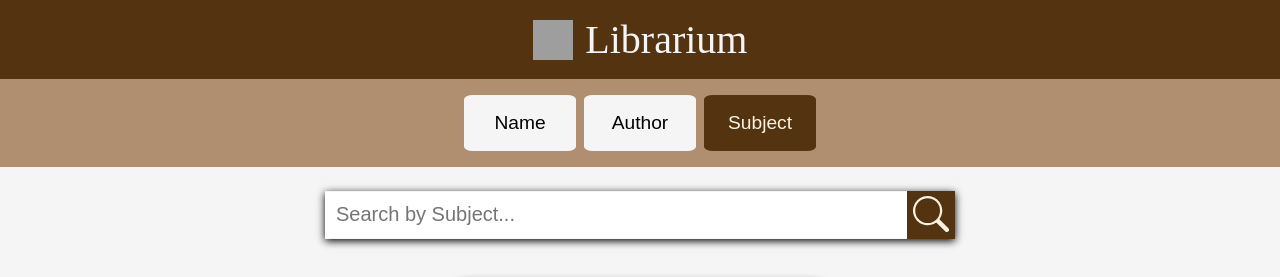
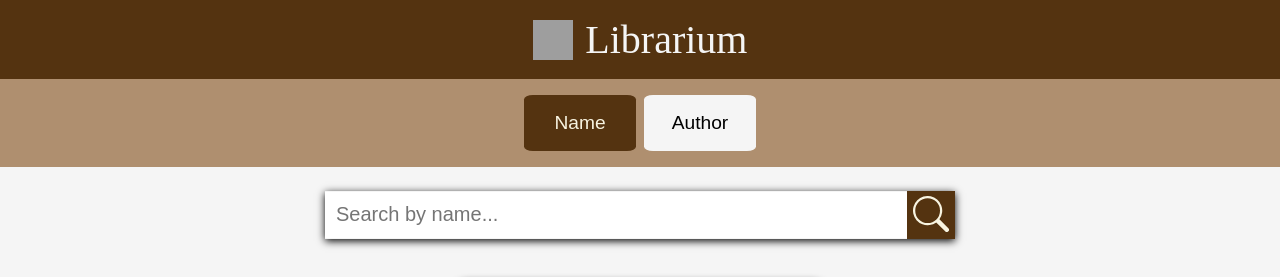
Before and after one commit to giout/librarium, a React (Vite) app: page /subject in a window 1280 px wide. Shown: the top 277 px of the page. Built offline with nearby package versions, Linux system fonts and the light colour scheme; grey boxes are pictures that could not be loaded.

Commit message:
feat: remove subject section

```diff
--- a/src/api/config.js
+++ b/src/api/config.js
@@ -9,9 +9,6 @@ export const url = {
         if (section.toLowerCase() == 'name'){
             return `${apiBooks}/search.json?q=${param}`;
         }
-        if (section.toLowerCase() == 'subject'){
-            return `${apiBooks}/subjects/${param}.json`;
-        }
     },
     covers: (cover) => {
         return `${apiCovers}/${cover}-L.jpg`;
--- a/src/components/Navbar.jsx
+++ b/src/components/Navbar.jsx
@@ -8,7 +8,6 @@ function Navbar() {
   const { setActive } = useButton();
   const nameRef = useRef(null);
   const authorRef = useRef(null);
-  const subjectRef = useRef(null);
   const navigate = useNavigate();
   const { setSection, section } = useSection()
 
@@ -21,11 +20,8 @@ function Navbar() {
       case 'author':
         setActive(authorRef.current);
         break;
-      case 'subject':
-        setActive(subjectRef.current);
-        break;
       default:
-        setSection('Name')
+        setSection('name')
     }
   }, [setActive, section, setSection]);
 
@@ -53,12 +49,6 @@ function Navbar() {
               onClick={(e)=>clickFilterButton(e, '/author')}>
               Author
             </button>
-            <button
-              className="filter-btn not-active-btn"
-              ref={subjectRef}
-              onClick={(e)=>clickFilterButton(e, '/subject')}>
-              Subject
-            </button>
         </nav>
     </>
   )
```
